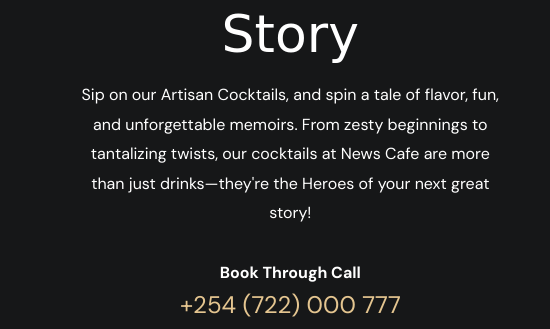
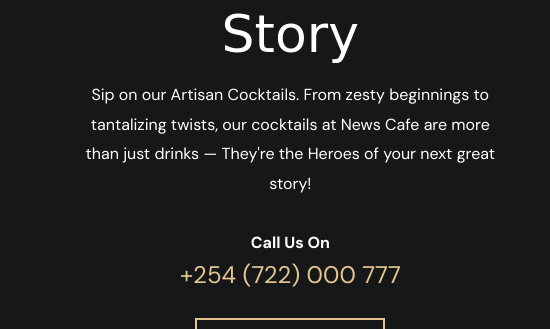
Before and after one commit to Xanderyeng/news-cafe, a plain HTML site: page index.html in a window 1280 px wide. Shown: the part 2185-2514 px from the top of the page, 0-550 px from the left. Drawn offline with nearby package versions, Linux system fonts and the light colour scheme; files whose address does not match are found by name; a web font is replaced by a local one.

Commit message:
contact + sip story

```diff
--- a/index.html
+++ b/index.html
@@ -472,10 +472,10 @@
             <h2 class="headline-1 section-title">Every Sip Tells a Story</h2>
 
             <p class="section-text">
-              Sip on our Artisan Cocktails, and spin a tale of flavor, fun, and unforgettable memoirs. From zesty beginnings to tantalizing twists&comma; our cocktails at News Cafe are more than just drinks—they're the Heroes of your next great story!
+              Sip on our Artisan Cocktails. From zesty beginnings to tantalizing twists&comma; our cocktails at News Cafe are more than just drinks — They're the Heroes of your next great story!
             </p>
 
-            <div class="contact-label">Book Through Call</div>
+            <div class="contact-label">Call Us On</div>
 
             <a href="tel:+254722000777" class="body-1 contact-number hover-underline">+254 (722) 000 777</a>
 
```
